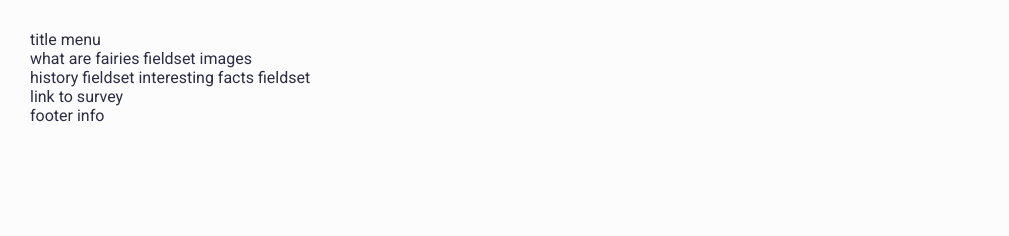
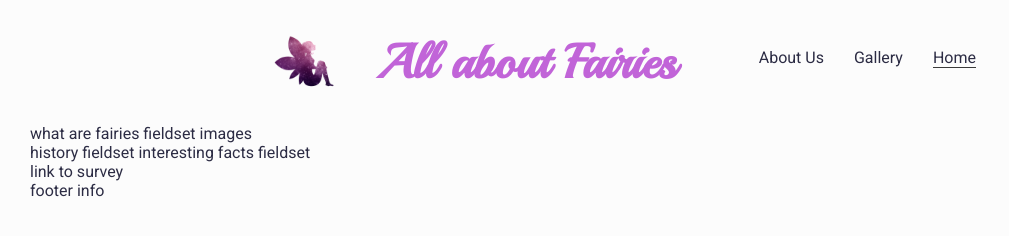
Before and after one commit to Michelle3334/all-about-fairies, a plain HTML site: page index.html in a window 1280 px wide. Shown: the whole page, without its empty margins (0-1009 px from the left). Drawn offline with Linux system fonts and the light colour scheme.

Commit message:
Add logo, title and nav. Styled and positioned header elements

```diff
--- a/assets/css/style.css
+++ b/assets/css/style.css
@@ -7,8 +7,50 @@ body {
     color: #2c2c44;
 }
 
-/** headings and logo **/
+/** headings **/
 
 h1, h2 {
     font-family: Playball, sans-serif;
 }
+
+/** heading **/
+
+header {
+    margin-left: 20%;
+    margin-right: 20%;
+}
+
+#logo {
+    float: left;
+}
+
+#title {
+    font-size: xxx-large;
+    color: #c164d8;
+    text-align: center;
+}
+
+#menu {
+    float: right;
+}
+
+/** menu navigation links **/
+
+#menu li {
+    float: right;
+    list-style-type: none;
+    margin-right: 30px;
+}
+
+#menu a {
+    text-decoration: none;
+    color: inherit;
+}
+
+#menu a:hover{
+    border-bottom: 1px solid #c164D8;
+}
+
+.active{
+    border-bottom: 1px solid #3a3a3a;
+}
--- a/index.html
+++ b/index.html
@@ -9,8 +9,27 @@
 </head>
 <body>
     <header>
-        title
-        menu
+        <div id="logo">
+            <img src="/assets/images/purple-fairy-left.png" width="60px" height="60px" alt="Seated purple fairy logo">
+        </div>
+        <div id="menu">
+            <nav>
+                <ul>
+                    <li>
+                        <a href="index.html" class="active">Home</a>
+                    </li>
+                    <li>
+                        <a href="#">Gallery</a>
+                    </li>
+                    <li>
+                        <a href="#">About Us</a>
+                    </li>
+                </ul>
+            </nav>
+        </div>
+        <div id="title">
+            <h1 id="title">All about Fairies</h1>
+        </div>
     </header>
     <section>
         what are fairies fieldset
```
Also changed, not shown: assets/images/purple-fairy-left.png (added).
